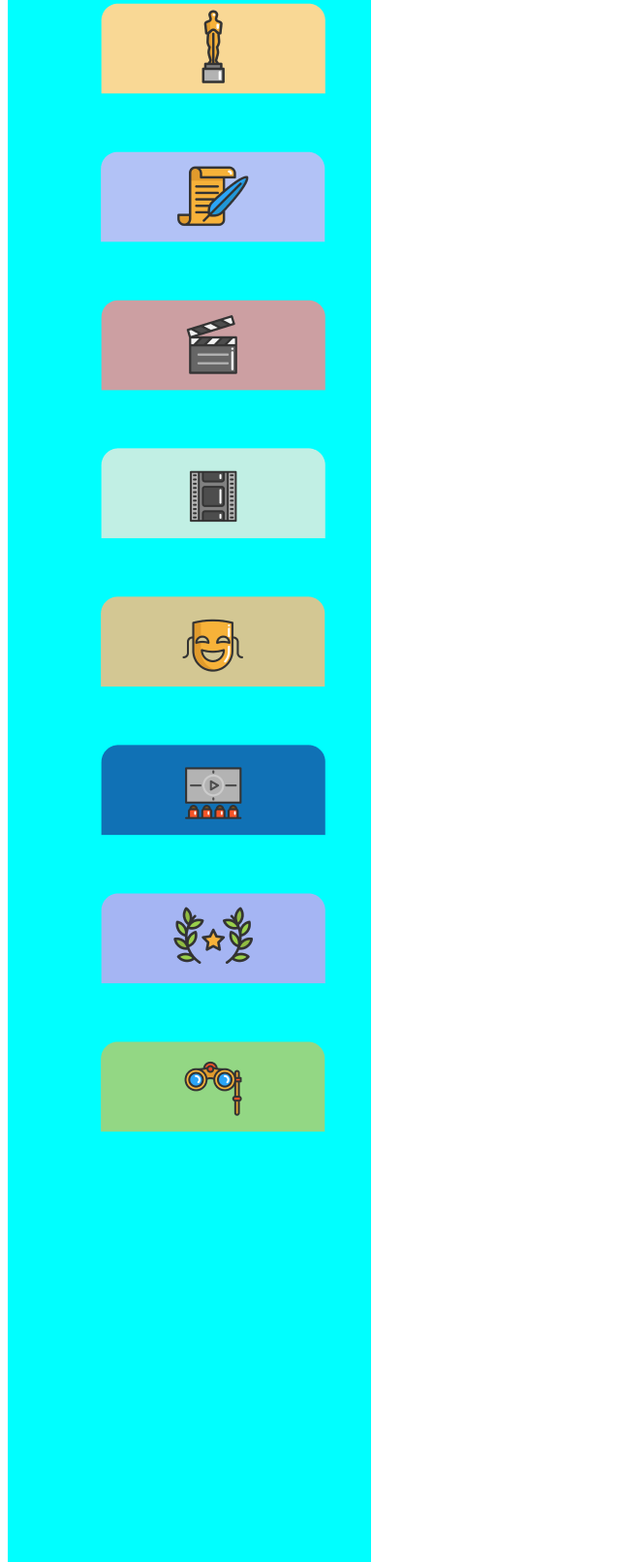
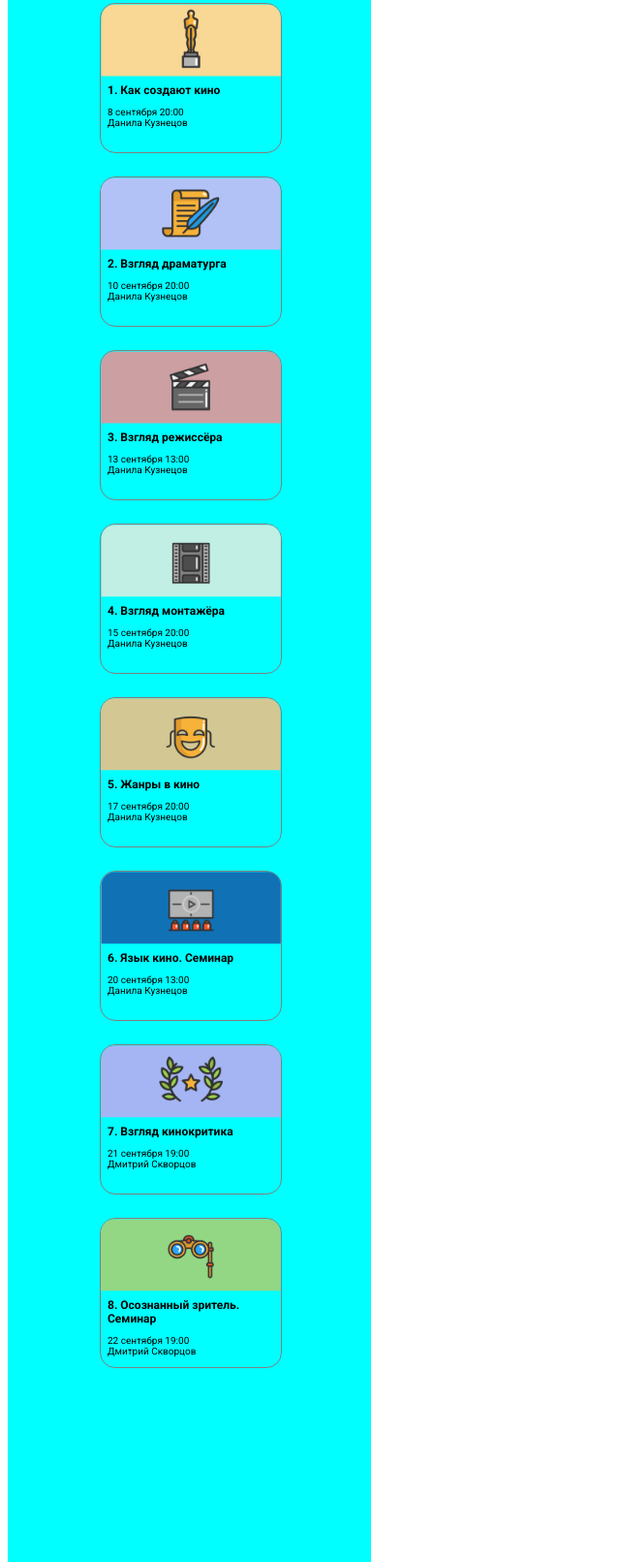
Before and after one commit to namig314/project_23may2023, a plain HTML site: page index.html in a window 1280 px wide. Shown: the part 1924-3535 px from the top of the page at 97% size, without its empty margins (0-640 px from the left). Drawn offline with Linux system fonts and the light colour scheme.

Commit message:
project is not ready yet

```diff
--- a/index.html
+++ b/index.html
@@ -96,43 +96,52 @@
         <div class="program-of-course">
             <div class="program">
                 <div class="pic-program"><img src="./picpro-one.png" alt="picproone" title="picproone"></div>
-                <div class="title-program"></div>
-                <div class="article-program"></div>
+                <div class="title-program">1. Как создают кино</div>
+                <div class="article-program">8 сентября 20:00
+                    Данила Кузнецов</div>
             </div>
             <div class="program">
                 <div class="pic-program"><img src="./picpro-two.png" alt="picprotwo" title="picprotwo"></div>
-                <div class="title-program"></div>
-                <div class="article-program"></div>
+                <div class="title-program">2. Взгляд драматурга</div>
+                <div class="article-program">10 сентября 20:00
+                    Данила Кузнецов</div>
             </div>
             <div class="program">
                 <div class="pic-program"><img src="./picpro-three.png" alt="picprothree" title="picprothree"></div>
-                <div class="title-program"></div>
-                <div class="article-program"></div>
+                <div class="title-program">3. Взгляд режиссёра</div>
+                <div class="article-program">13 сентября 13:00
+                    Данила Кузнецов</div>
             </div>
             <div class="program">
                 <div class="pic-program"><img src="./picpro-four.png" alt="picprofour" title="picprofour"></div>
-                <div class="title-program"></div>
-                <div class="article-program"></div>
+                <div class="title-program">4. Взгляд монтажёра</div>
+                <div class="article-program">15 сентября 20:00
+                    Данила Кузнецов</div>
             </div>
             <div class="program">
                 <div class="pic-program"><img src="./picpro-five.png" alt="picprofive" title="picprofive"></div>
-                <div class="title-program"></div>
-                <div class="article-program"></div>
+                <div class="title-program">5. Жанры в кино</div>
+                <div class="article-program">17 сентября 20:00
+                    Данила Кузнецов</div>
             </div>
             <div class="program">
                 <div class="pic-program"><img src="./picpro-six.png" alt="picprosix" title="picprosix"></div>
-                <div class="title-program"></div>
-                <div class="article-program"></div>
+                <div class="title-program">6. Язык кино. Семинар</div>
+                <div class="article-program">20 сентября 13:00
+                    Данила Кузнецов</div>
             </div>
             <div class="program">
                 <div class="pic-program"><img src="./picpro-seven.png" alt="picproseven" title="picproseven"></div>
-                <div class="title-program"></div>
-                <div class="article-program"></div>
+                <div class="title-program">7. Взгляд кинокритика</div>
+                <div class="article-program">21 сентября 19:00
+                    Дмитрий Скворцов</div>
             </div>
             <div class="program">
                 <div class="pic-program"><img src="./picpro-eight.png" alt="picproeight" title="picproeight"></div>
-                <div class="title-program"></div>
-                <div class="article-program"></div>
+                <div class="title-program">8. Осознанный зритель.
+                    Семинар</div>
+                <div class="article-program">22 сентября 19:00
+                    Дмитрий Скворцов</div>
             </div>
         </div>
     </div>
--- a/style.css
+++ b/style.css
@@ -154,9 +154,28 @@
   flex-direction: row;
   justify-content: center;
   flex-wrap: wrap;
-
 }
-.program{
-    width: 186px;
-    height: 153px;
+.program {
+  width: 186px;
+  height: 153px;
+  border: 1px solid gray;
+  border-radius: 16px;
+  margin-bottom: 24px;
 }
+.pic-program img {
+  width: 186px;
+  height: 75px;
+}
+.title-program {
+  font-family: "Roboto";
+  font-weight: 700;
+  font-size: 12px;
+  margin:3px 0px 10px 7px;
+}
+.article-program {
+  font-family: "Roboto";
+  font-weight: 400;
+  font-size: 10px;
+  width: 115px;
+  margin: 0px 0px 0px 7px;
+}
```
